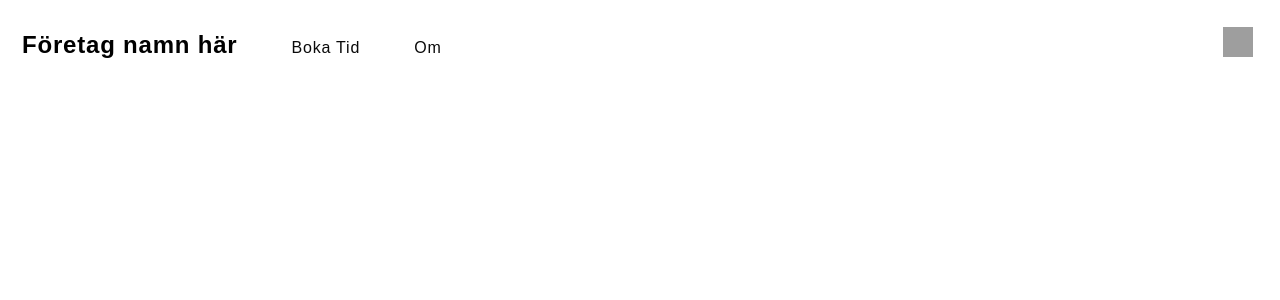
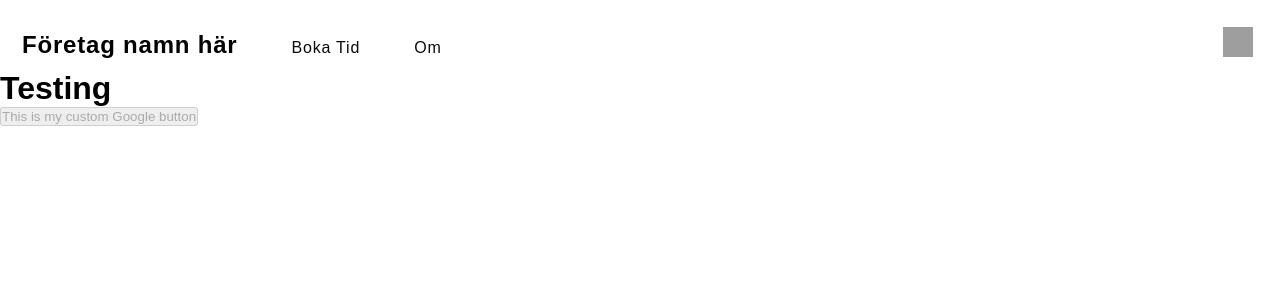
Before and after one commit to wilcer1/website-main-mamma, a React (Create React App) app in the folder client/: page /verifyBooking in a window 1280 px wide. Shown: the top 300 px of the page. Built offline with nearby package versions, Linux system fonts and the light colour scheme; grey boxes are pictures that could not be loaded.

Commit message:
created google login button

```diff
--- a/client/package.json
+++ b/client/package.json
@@ -13,6 +13,8 @@
     "moment": "^2.29.4",
     "react": "^18.2.0",
     "react-dom": "^18.2.0",
+    "react-facebook": "^9.0.7",
+    "react-google-login": "^5.2.2",
     "react-icons": "^4.4.0",
     "react-router-dom": "^6.3.0",
     "react-scripts": "5.0.1",
--- a/client/src/App.js
+++ b/client/src/App.js
@@ -1,11 +1,10 @@
 import React from "react";
-
+import { BrowserRouter as Router, Routes, Route } from "react-router-dom";
 import Home from "./components/Home"
 import Navbar from "./components/Navbar"
 import Booking from "./components/Booking";
-
-import { BrowserRouter as Router, Routes, Route } from "react-router-dom";
 import Admin from "./components/Admin";
+import VerifyBooking from "./components/VerifyBooking";
 function App() {
   return (
     <>
@@ -17,6 +16,7 @@ function App() {
       <Route exact path='/' element={< Home />}/>
       <Route exact path='/boka' element={< Booking />}/>
       <Route exact path='/admin' element={< Admin />}/>
+      <Route exact path='/verifyBooking' element={< VerifyBooking />}/>
 
       </Routes>
     </Router>
--- /dev/null
+++ b/client/src/components/VerifyBooking.js
@@ -0,0 +1,41 @@
+import React from "react"
+import { useState } from "react"
+import { useEffect } from "react"
+import "../style/VerifyBooking.css"
+import GoogleLogin from 'react-google-login';
+
+
+const responseGoogle = (response) => {
+  console.log(response);
+}
+
+function VerifyBooking(){
+
+    useEffect(() => {
+
+
+    }, [])
+
+
+    return(
+
+      <div className="VerifyBooking">
+        <h1>Testing</h1>
+        <GoogleLogin
+            clientId="310046150503-9oopaeieiv9p6l5t7qmiitev0jugfuvu.apps.googleusercontent.com"
+                render={renderProps => (
+                <button onClick={renderProps.onClick} disabled={renderProps.disabled}>This is my custom Google button</button>
+                )}
+            buttonText="Login"
+            onSuccess={responseGoogle}
+            onFailure={responseGoogle}
+            cookiePolicy={'single_host_origin'}
+        />
+
+      </div>
+    )
+}
+
+
+
+export default VerifyBooking
```
Also changed, not shown: client/src/style/VerifyBooking.css (added), 1 other file (tests, documents, lock files or other folders).
